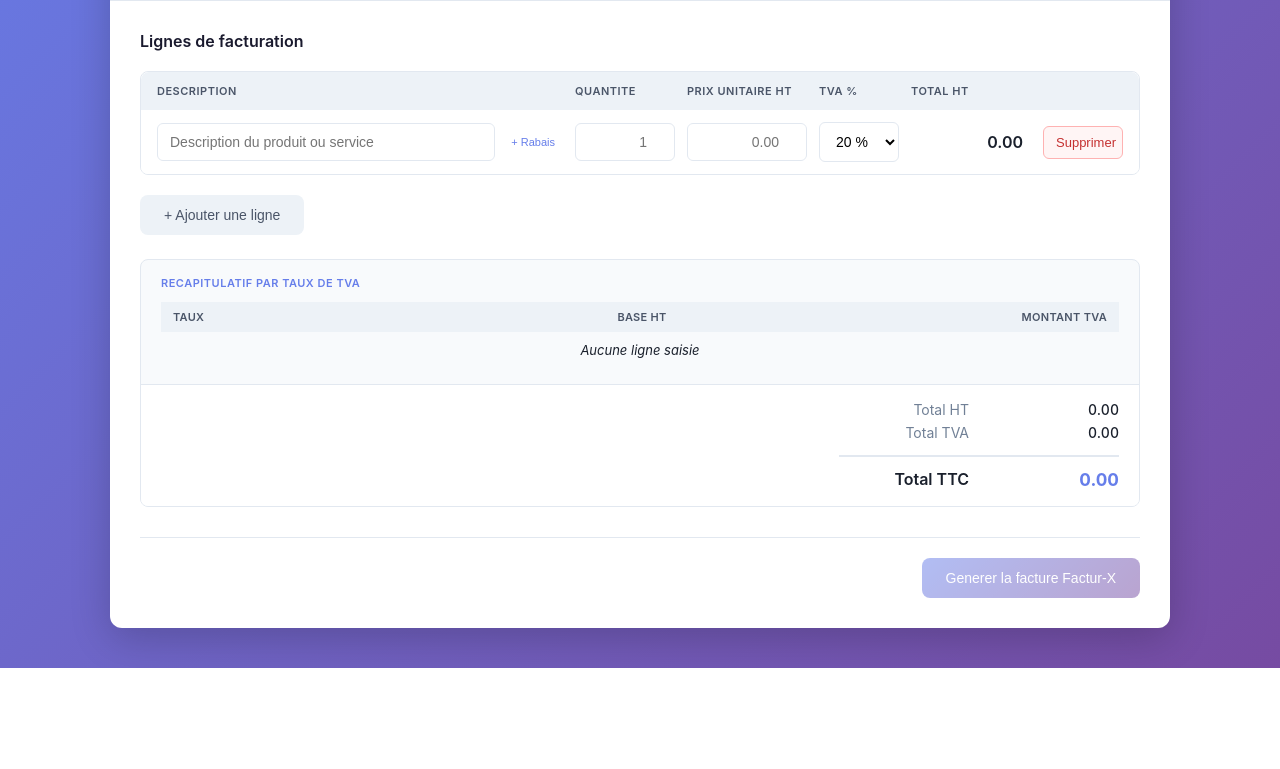
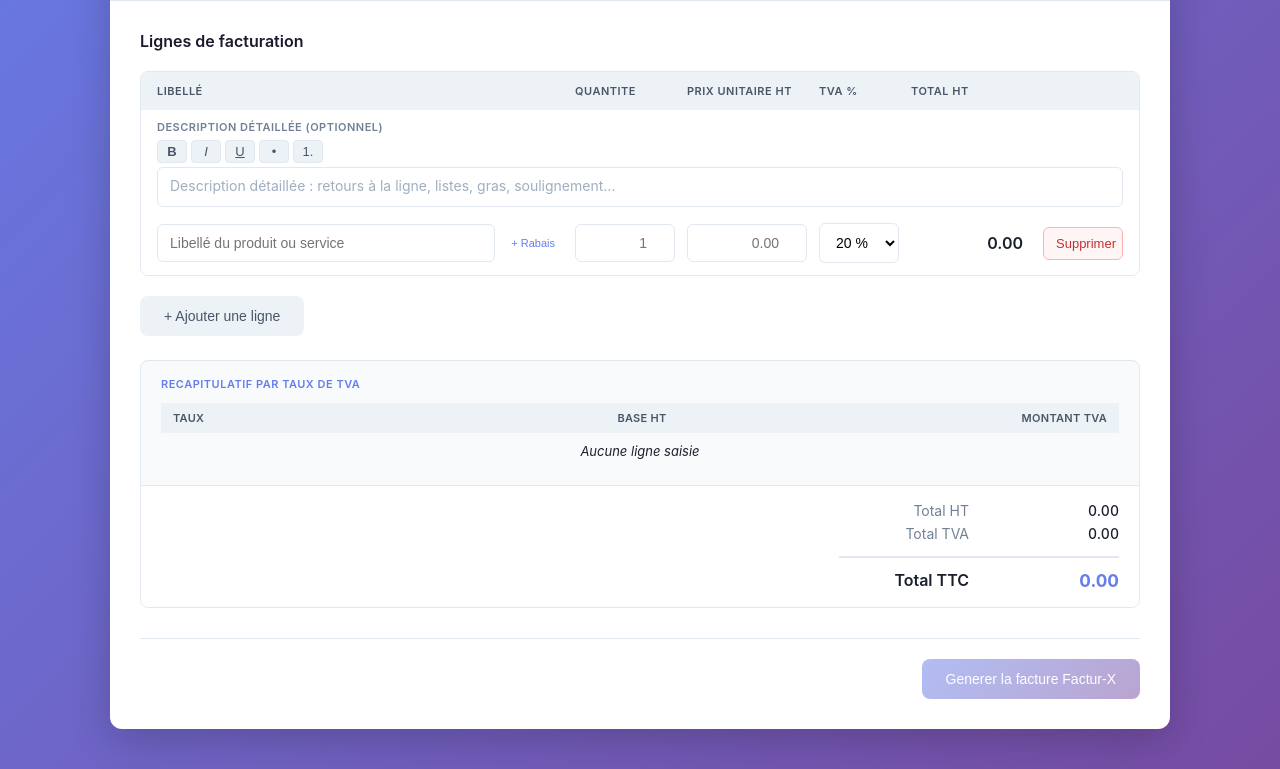
Before and after one commit to rdb16/generate_factux_py12, a Flask app: template resources/templates/html/invoice_step2.html in a window 1280 px wide. Shown: the part 337-1106 px from the top of the page. Before the commit the page ends 1005 px from the top, so only its background shows below. Run offline with Flask 3, Linux system fonts and the light colour scheme; the template is opened without the code that fills it, so the values that code supplies are empty; parts of the project's set-up code (start-up, migrations or seed data) failed here and were passed over; some libraries are stand-ins or nearby versions.

Commit message:
feat(lignes): libellé + éditeur de description détaillée (PDF)
- Étape 2 : le champ 'Description' devient 'Libellé du produit ou service'
- Nouvel éditeur riche par ligne (contenteditable maison, sans dépendance) :
  gras, italique, souligné, listes à puces/numérotées, retours à la ligne
- Le HTML est stocké dans un champ caché lines[i][detailed_description]
- PDF : libellé en gras + description détaillée formatée en dessous
  (convertisseur HTML -> balisage ReportLab : b/i/u, br, ul/ol -> puces/numéros)
- XML Factur-X inchangé (seul le libellé alimente ram:Name)
- Fix sélecteurs de validation client ([name$='[description]']) pour ne pas
  capter le champ caché detailed_description

Co-Authored-By: Claude Opus 4.8 (1M context) <noreply@anthropic.com>

```diff
--- a/app.py
+++ b/app.py
@@ -527,6 +527,7 @@ def parse_lines_from_form(form_data) -> list[dict]:
     for idx in sorted(line_indices):
         line = {
             'description': form_data.get(f'lines[{idx}][description]', ''),
+            'detailed_description': form_data.get(f'lines[{idx}][detailed_description]', ''),
             'quantity': form_data.get(f'lines[{idx}][quantity]', ''),
             'unit_price_ht': form_data.get(f'lines[{idx}][unit_price_ht]', ''),
             'vat_rate': form_data.get(f'lines[{idx}][vat_rate]', '20'),
--- a/resources/templates/html/invoice_step2.html
+++ b/resources/templates/html/invoice_step2.html
@@ -167,6 +167,64 @@
             }
             .line-wrapper .line {
                 border-bottom: none;
+            }
+
+            /* Éditeur de description détaillée (rich text) */
+            .rte {
+                padding: 10px 16px 4px;
+                background: white;
+            }
+            .rte-label {
+                font-size: 11px;
+                font-weight: 600;
+                color: #718096;
+                text-transform: uppercase;
+                letter-spacing: 0.5px;
+                margin-bottom: 6px;
+            }
+            .rte-toolbar {
+                display: flex;
+                gap: 4px;
+                margin-bottom: 4px;
+            }
+            .rte-btn {
+                min-width: 30px;
+                padding: 4px 8px;
+                background: #edf2f7;
+                border: 1px solid #e2e8f0;
+                border-radius: 4px;
+                cursor: pointer;
+                font-size: 13px;
+                color: #4a5568;
+                line-height: 1;
+            }
+            .rte-btn:hover {
+                background: #e2e8f0;
+            }
+            .rte-editor {
+                min-height: 40px;
+                max-height: 200px;
+                overflow-y: auto;
+                padding: 8px 12px;
+                border: 1px solid #e2e8f0;
+                border-radius: 6px;
+                font-size: 14px;
+                background: white;
+                line-height: 1.4;
+            }
+            .rte-editor:focus {
+                outline: none;
+                border-color: #667eea;
+                box-shadow: 0 0 0 2px rgba(102, 126, 234, 0.1);
+            }
+            .rte-editor:empty:before {
+                content: attr(data-placeholder);
+                color: #a0aec0;
+            }
+            .rte-editor ul,
+            .rte-editor ol {
+                margin: 4px 0;
+                padding-left: 22px;
             }
 
             /* Rabais */
@@ -558,7 +616,7 @@
 
                 <div class="lines-container">
                     <div class="lines-header">
-                        <div>Description</div>
+                        <div>Libell&eacute;</div>
                         <div>Quantite</div>
                         <div>Prix unitaire HT</div>
                         <div>TVA %</div>
@@ -567,11 +625,23 @@
                     </div>
                     <div id="lines">
                         <div class="line-wrapper" data-id="0">
+                            <div class="rte">
+                                <div class="rte-label">Description d&eacute;taill&eacute;e (optionnel)</div>
+                                <div class="rte-toolbar">
+                                    <button type="button" class="rte-btn" data-cmd="bold" title="Gras"><b>B</b></button>
+                                    <button type="button" class="rte-btn" data-cmd="italic" title="Italique"><i>I</i></button>
+                                    <button type="button" class="rte-btn" data-cmd="underline" title="Soulign&eacute;"><u>U</u></button>
+                                    <button type="button" class="rte-btn" data-cmd="insertUnorderedList" title="Liste &agrave; puces">&#8226;</button>
+                                    <button type="button" class="rte-btn" data-cmd="insertOrderedList" title="Liste num&eacute;rot&eacute;e">1.</button>
+                                </div>
+                                <div class="rte-editor" contenteditable="true" data-placeholder="Description d&eacute;taill&eacute;e : retours &agrave; la ligne, listes, gras, soulignement&hellip;"></div>
+                                <input type="hidden" name="lines[0][detailed_description]" />
+                            </div>
                             <div class="line">
                                 <div style="display: flex; align-items: center">
                                     <input
                                         name="lines[0][description]"
-                                        placeholder="Description du produit ou service"
+                                        placeholder="Libell&eacute; du produit ou service"
                                         style="flex: 1"
                                         oninput="updateSubmitButton()"
                                     />
@@ -844,7 +914,7 @@
                     .querySelectorAll(".line-wrapper")
                     .forEach((wrapper, index) => {
                         const description = wrapper
-                            .querySelector('[name*="description"]')
+                            .querySelector('[name$="[description]"]')
                             .value.trim();
                         const quantity =
                             wrapper.querySelector('[name*="quantity"]').value;
@@ -859,7 +929,7 @@
                                 `Ligne ${lineNum} : la description est obligatoire`,
                             );
                             wrapper
-                                .querySelector('[name*="description"]')
+                                .querySelector('[name$="[description]"]')
                                 .classList.add("error");
                         }
                         if (!quantity || parseFloat(quantity) <= 0) {
@@ -900,11 +970,23 @@
 
                 const lineHtml = `
                     <div class="line-wrapper" data-id="${newIndex}">
+                        <div class="rte">
+                            <div class="rte-label">Description détaillée (optionnel)</div>
+                            <div class="rte-toolbar">
+                                <button type="button" class="rte-btn" data-cmd="bold" title="Gras"><b>B</b></button>
+                                <button type="button" class="rte-btn" data-cmd="italic" title="Italique"><i>I</i></button>
+                                <button type="button" class="rte-btn" data-cmd="underline" title="Souligné"><u>U</u></button>
+                                <button type="button" class="rte-btn" data-cmd="insertUnorderedList" title="Liste à puces">&bull;</button>
+                                <button type="button" class="rte-btn" data-cmd="insertOrderedList" title="Liste numérotée">1.</button>
+                            </div>
+                            <div class="rte-editor" contenteditable="true" data-placeholder="Description détaillée : retours à la ligne, listes, gras, soulignement…"></div>
+                            <input type="hidden" name="lines[${newIndex}][detailed_description]" />
+                        </div>
                         <div class="line">
                             <div style="display: flex; align-items: center;">
                                 <input
                                     name="lines[${newIndex}][description]"
-                                    placeholder="Description du produit ou service"
+                                    placeholder="Libellé du produit ou service"
                                     style="flex: 1;"
                                     oninput="updateSubmitButton()"
                                 />
@@ -1071,7 +1153,7 @@
             function hasAtLeastOneValidLine() {
                 const wrappers = document.querySelectorAll(".line-wrapper");
                 for (const wrapper of wrappers) {
-                    const desc = (wrapper.querySelector('[name*="description"]').value || "").trim();
+                    const desc = (wrapper.querySelector('[name$="[description]"]').value || "").trim();
                     const qty = parseFloat(wrapper.querySelector('[name*="quantity"]').value) || 0;
                     const price = parseFloat(wrapper.querySelector('[name*="unit_price_ht"]').value) || 0;
                     if (desc && qty > 0 && price > 0) return true;
@@ -1214,9 +1296,46 @@
                 container.style.display = "block";
             }
 
+            // ----- Éditeur de description détaillée (rich text) -----
+            function syncRte(rte) {
+                if (!rte) return;
+                const editor = rte.querySelector(".rte-editor");
+                const hidden = rte.querySelector('input[type="hidden"]');
+                if (!editor || !hidden) return;
+                let html = editor.innerHTML.trim();
+                // Neutraliser le contenu "vide" produit par contenteditable
+                if (html === "<br>" || html === "<div><br></div>" || html === "<div></div>") {
+                    html = "";
+                }
+                hidden.value = html;
+            }
+
+            function syncAllRte() {
+                document.querySelectorAll(".rte").forEach(syncRte);
+            }
+
+            // Barre d'outils : mousedown pour préserver la sélection dans l'éditeur
+            document.addEventListener("mousedown", (e) => {
+                const btn = e.target.closest(".rte-btn");
+                if (!btn) return;
+                e.preventDefault();
+                try {
+                    document.execCommand("styleWithCSS", false, false);
+                } catch (err) {}
+                document.execCommand(btn.dataset.cmd, false, null);
+                syncRte(btn.closest(".rte"));
+            });
+
+            // Frappe / collage dans l'éditeur : synchro du champ caché
+            document.addEventListener("input", (e) => {
+                const editor = e.target.closest(".rte-editor");
+                if (editor) syncRte(editor.closest(".rte"));
+            });
+
             document.getElementById("invoiceForm").onsubmit = async (e) => {
                 e.preventDefault();
                 clearErrors();
+                syncAllRte();
 
                 const formData = new FormData(e.target);
 
```
Also changed, not shown: utils/pdf_generator.py (+92 -2 lines).
